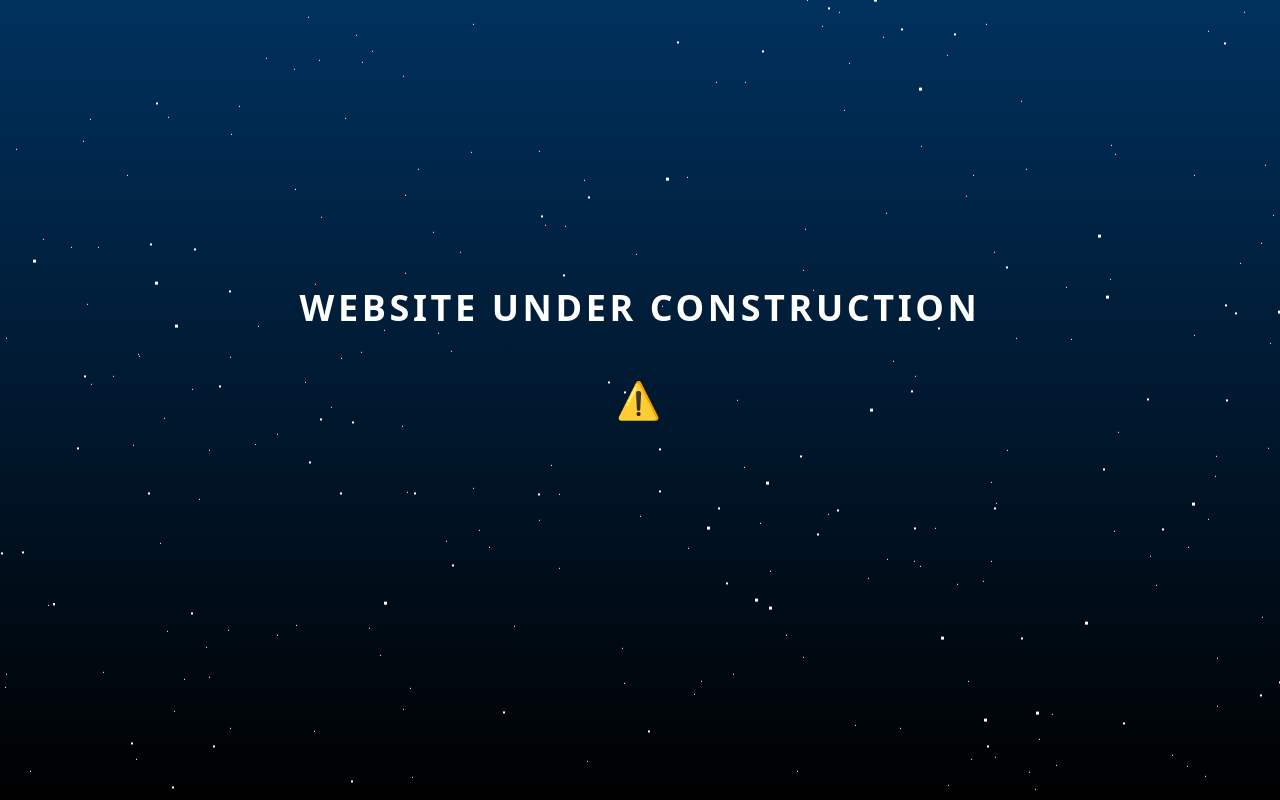
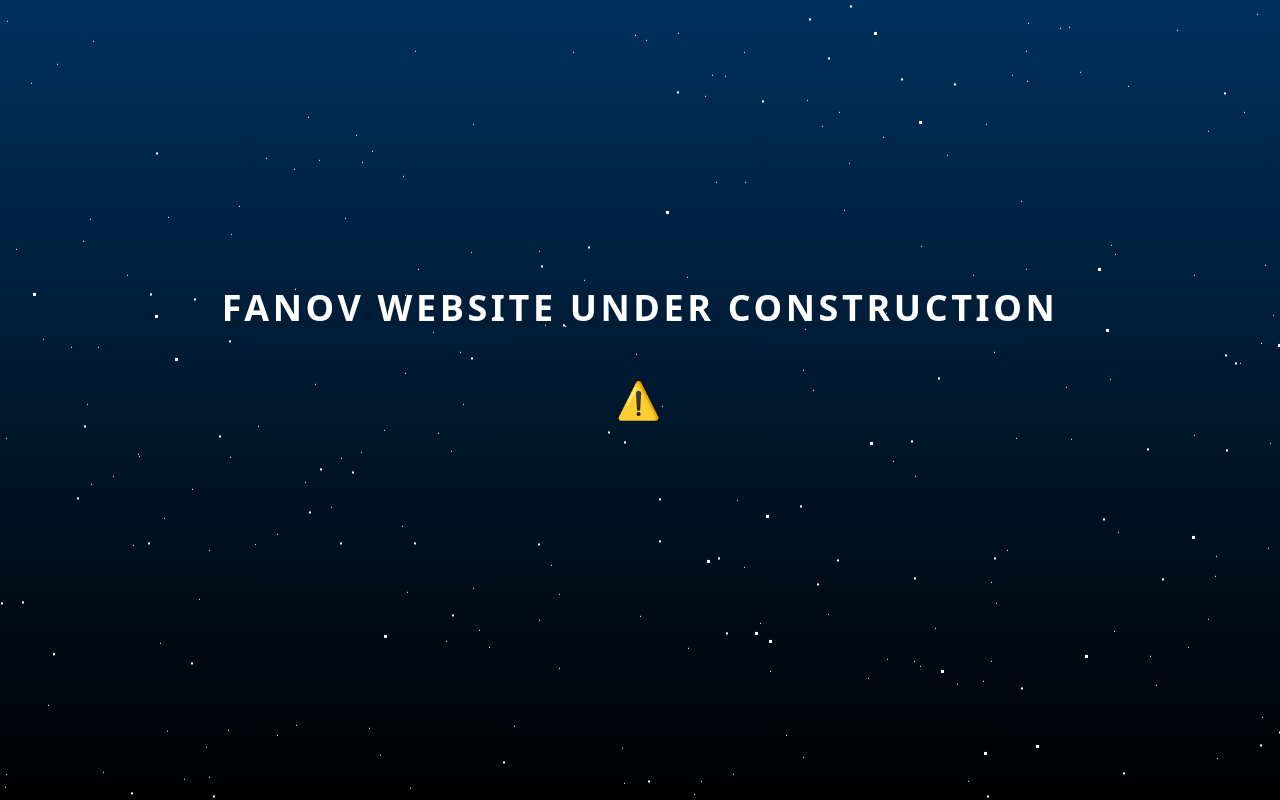
Before and after one commit to Fanovv/Portfolio, a Next.js app: page / in a window 1280 px wide. Built offline with nearby package versions, Linux system fonts and the light colour scheme; no server answers.

Commit message:
test commit deployment

```diff
--- a/src/app/page.tsx
+++ b/src/app/page.tsx
@@ -17,7 +17,7 @@ const Home = () => {
             />
           </div>
           <span className="absolute top-72">
-            WEBSITE UNDER CONSTRUCTION
+            FANOV WEBSITE UNDER CONSTRUCTION
           </span>
         </div>
       </div>
```
